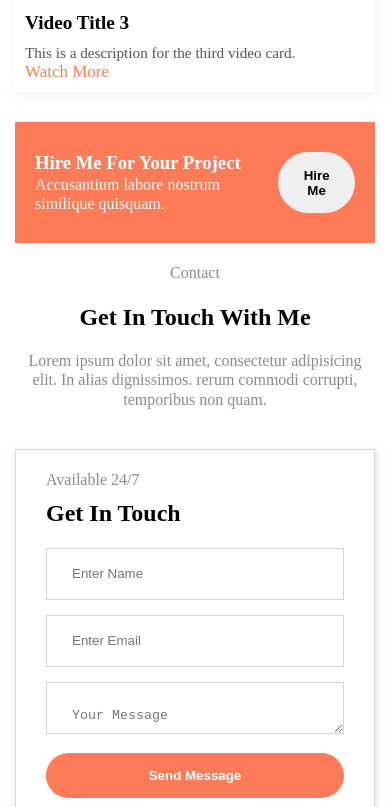
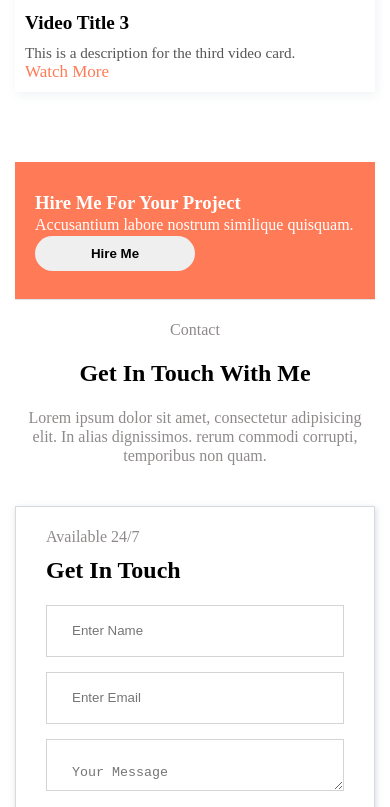
Before and after one commit to VikrantSKulkarni/portfolio-template, a plain HTML site: page index.html in a window 390 px wide. Shown: the part 7704-8511 px from the top of the page. Drawn offline with Linux system fonts and the light colour scheme.

Commit message:
hire me responsive

```diff
--- a/css/style.css
+++ b/css/style.css
@@ -14,6 +14,9 @@ html {
 }
 section{
 padding: 80px 0px;
+}
+.w-50{
+ width: 50%;
 }
 a{
     text-decoration: none;
@@ -492,6 +495,7 @@ video{
 /* media queries  */
 @media only screen and (max-width: 600px) {
     .hero-wrapper{
+        display: grid;
         grid-template-columns: 100%;
     }
     .hero{
--- a/index.html
+++ b/index.html
@@ -276,12 +276,12 @@
          </div>
       </section>
       <section id="contact"  class="container">
-         <div class="hire-me">
+         <div class="hire-me hero-wrapper">
             <div class="content">
                <h3>Hire Me For Your Project</h3>
                <p>Accusantium labore nostrum similique quisquam.</p>
             </div>
-            <button class="btn">Hire Me</button>
+            <button class="btn w-50">Hire Me</button>
          </div>
          <p class="mb-2 mt-2">Contact</p>
          <h2 class="mb-2">Get In Touch With Me</h2>
@@ -330,7 +330,7 @@
                </div>
             </div>
          </div>
-         <div class=" mt-5 footer-item container">
+         <div class=" mt-5 hero-wrapper container">
             <p>
                Copyright 2025 &copy;
             </p>
```
